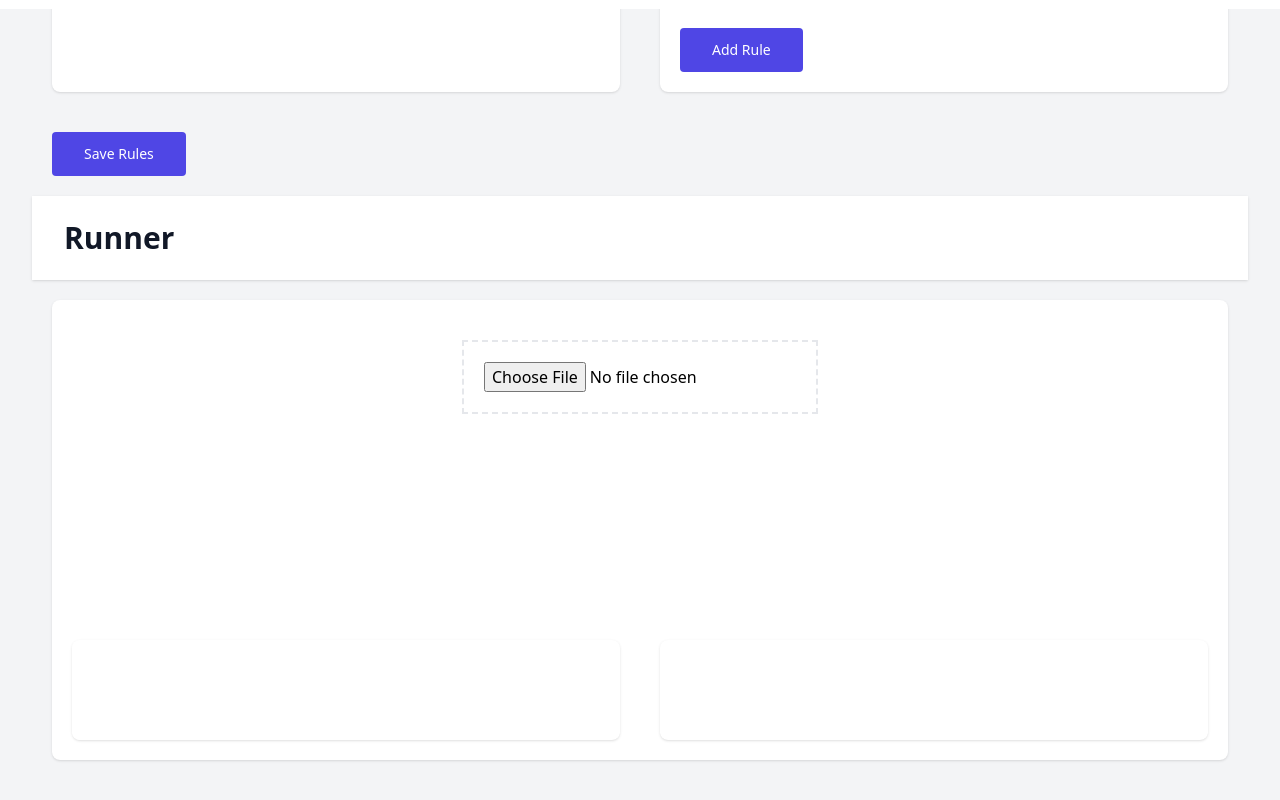
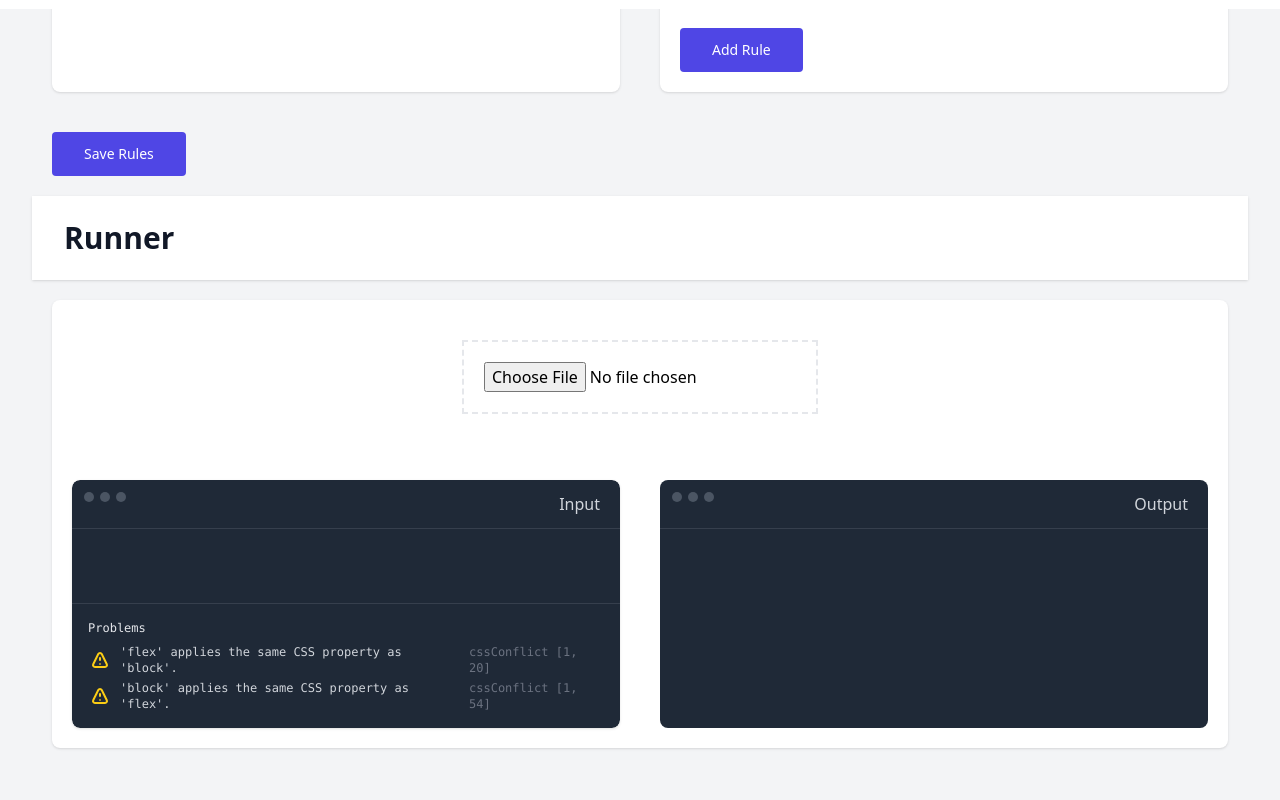
Before and after one commit to Horatzio/LangBuilder, a React (Create React App) app in the folder src/react/langbuilder/: page /dashboard in a window 1280 px wide. Shown: the part 791-1591 px from the top of the page. Built offline with nearby package versions, Linux system fonts and the light colour scheme.

Commit message:
Fixed Code Input and Code Output styling.

```diff
--- /dev/null
+++ b/src/react/langbuilder/src/components/transpiler-runner/CodeInput.tsx
@@ -0,0 +1,88 @@
+import Editor from "react-simple-code-editor";
+
+interface CodeInputProps {
+  value: string;
+  onChange: (newValue: string) => any;
+}
+
+const CodeInput: React.FC<CodeInputProps> = ({ value, onChange }) => {
+  return (
+    <>
+      <div className="max-w-7xl mx-auto bg-gray-800 rounded-lg">
+        <div className="py-3 border-b border-gray-500/30 flex place-content-between">
+          <div className="flex space-x-1.5 px-3">
+            <div className="w-2.5 h-2.5 rounded-full bg-gray-600"></div>
+            <div className="w-2.5 h-2.5 rounded-full bg-gray-600"></div>
+            <div className="w-2.5 h-2.5 rounded-full bg-gray-600"></div>
+          </div>
+          <div className="text-gray-300 mr-5">Input</div>
+        </div>
+        <div className="flex">
+          <div className="w-full overflow-hidden">
+            <div className="p-5 text-gray-300">
+              <Editor
+                value={value}
+                onValueChange={(value) => onChange(value)}
+                highlight={(c) => c}
+                padding={5}
+                tabSize={2}
+                className="bg-gray-800 text-gray-300 w-full h-fit outline-none"
+              ></Editor>
+            </div>
+            <div className="border-t border-gray-500/30 font-mono text-gray-200 text-xs p-4 space-y-2">
+              <h3>Problems</h3>
+              <ul className="text-gray-300 space-y-1">
+                <li className="flex space-x-2 items-center">
+                  <svg
+                    width="24"
+                    height="24"
+                    fill="none"
+                    className="flex-none text-yellow-400"
+                  >
+                    <path
+                      d="m5.207 16.203 5.072-10.137c.711-1.422 2.736-1.421 3.447 0l5.067 10.137c.642 1.285-.29 2.797-1.723 2.797H6.93c-1.434 0-2.366-1.513-1.723-2.797ZM12 10v2"
+                      stroke="currentColor"
+                      stroke-width="2"
+                      stroke-linecap="round"
+                      stroke-linejoin="round"
+                    ></path>
+                    <path
+                      d="M12.5 16a.5.5 0 1 1-1 0 .5.5 0 0 1 1 0Z"
+                      stroke="currentColor"
+                    ></path>
+                  </svg>
+                  <p>'flex' applies the same CSS property as 'block'.</p>
+                  <p className="text-gray-500">cssConflict [1, 20]</p>
+                </li>
+                <li className="flex space-x-2 items-center">
+                  <svg
+                    width="24"
+                    height="24"
+                    fill="none"
+                    className="flex-none text-yellow-400"
+                  >
+                    <path
+                      d="m5.207 16.203 5.072-10.137c.711-1.422 2.736-1.421 3.447 0l5.067 10.137c.642 1.285-.29 2.797-1.723 2.797H6.93c-1.434 0-2.366-1.513-1.723-2.797ZM12 10v2"
+                      stroke="currentColor"
+                      stroke-width="2"
+                      stroke-linecap="round"
+                      stroke-linejoin="round"
+                    ></path>
+                    <path
+                      d="M12.5 16a.5.5 0 1 1-1 0 .5.5 0 0 1 1 0Z"
+                      stroke="currentColor"
+                    ></path>
+                  </svg>
+                  <p>'block' applies the same CSS property as 'flex'.</p>
+                  <p className="text-gray-500">cssConflict [1, 54]</p>
+                </li>
+              </ul>
+            </div>
+          </div>
+        </div>
+      </div>
+    </>
+  );
+};
+
+export default CodeInput;
--- /dev/null
+++ b/src/react/langbuilder/src/components/transpiler-runner/CodeOutput.tsx
@@ -0,0 +1,31 @@
+interface CodeOutputProps {
+  value: string;
+}
+
+const CodeOutput: React.FC<CodeOutputProps> = ({ value }) => {
+  return (
+    <>
+      <div className="max-w-7xl mx-auto bg-gray-800 rounded-lg h-full">
+        <div className="py-3 border-b border-gray-500/30 flex place-content-between">
+          <div className="flex space-x-1.5 px-3">
+            <div className="w-2.5 h-2.5 rounded-full bg-gray-600"></div>
+            <div className="w-2.5 h-2.5 rounded-full bg-gray-600"></div>
+            <div className="w-2.5 h-2.5 rounded-full bg-gray-600"></div>
+          </div>
+          <div className="text-gray-300 mr-5">Output</div>
+        </div>
+        <div className="flex">
+          <div className="w-full overflow-hidden">
+            <div className="p-5 text-gray-300">
+              <div className="bg-gray-800 text-gray-300 w-full h-fit">
+                {value}
+              </div>
+            </div>
+          </div>
+        </div>
+      </div>
+    </>
+  );
+};
+
+export default CodeOutput;
--- a/src/react/langbuilder/src/components/transpiler-runner/TranspilerRunner.tsx
+++ b/src/react/langbuilder/src/components/transpiler-runner/TranspilerRunner.tsx
@@ -3,7 +3,8 @@ import { TranspilerRule } from "../../api/transpiler-rule";
 import "highlight.js/styles/github.css";
 import axios from "axios";
 import apiUrl from "../../api-url";
-import * as Buffer from "buffer";
+import CodeInput from "./CodeInput";
+import CodeOutput from "./CodeOutput";
 
 interface RuleSet {
   name: string;
@@ -33,7 +34,7 @@ const TranspilerRunner: React.FC = () => {
     if (!ruleSet) return;
     if (!sourceText) return;
 
-    transpileText(ruleSet);
+    const timeout = setTimeout(() => transpileText(ruleSet), 200);
 
     async function transpileText(ruleSet: RuleSet) {
       const response = await axios.post<TranspileResponse>(
@@ -46,6 +47,8 @@ const TranspilerRunner: React.FC = () => {
 
       setTranspiledText(response.data.transpiledText);
     }
+
+    return () => clearTimeout(timeout);
   }, [ruleSet, sourceText]);
 
   // const getHighlightedSourceText = useCallback(() => {
@@ -67,7 +70,7 @@ const TranspilerRunner: React.FC = () => {
     <>
       <div className="flex h-fit">
         <div className="w-full flex-1 m-5 bg-white shadow overflow-hidden sm:rounded-lg">
-          <div className="w-100 h-60 m-10 place-items-center">
+          <div className="w-100 h-20 m-10 place-items-center">
             <div className="w-fit h-fit">
               <form
                 data-single="true"
@@ -90,15 +93,13 @@ const TranspilerRunner: React.FC = () => {
           </div>
           <div className="flex">
             <div className="flex-1 m-5 bg-white shadow overflow-hidden sm:rounded-lg">
-              <input
-                type="textbox"
-                className="h-[100px] w-[200px]"
-                onChange={({ target: { value } }) => setSourceText(value)}
+              <CodeInput
+                onChange={(value) => setSourceText(value)}
                 value={sourceText}
               />
             </div>
-            <div className="flex-1 m-5 bg-white shadow overflow-hidden sm:rounded-lg">
-              <text className="h-[100px] w-[200px]">{transpiledText}</text>
+            <div className="flex-1 m-5 overflow-hidden">
+              <CodeOutput value={transpiledText}></CodeOutput>
             </div>
           </div>
         </div>
```
